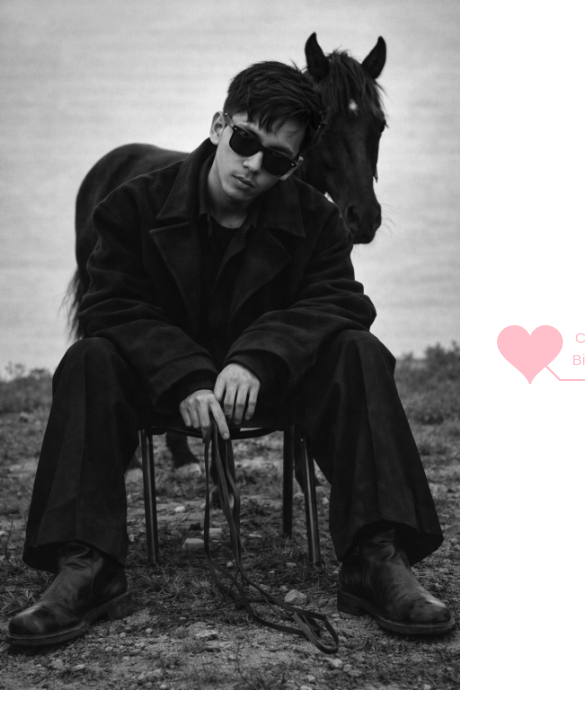
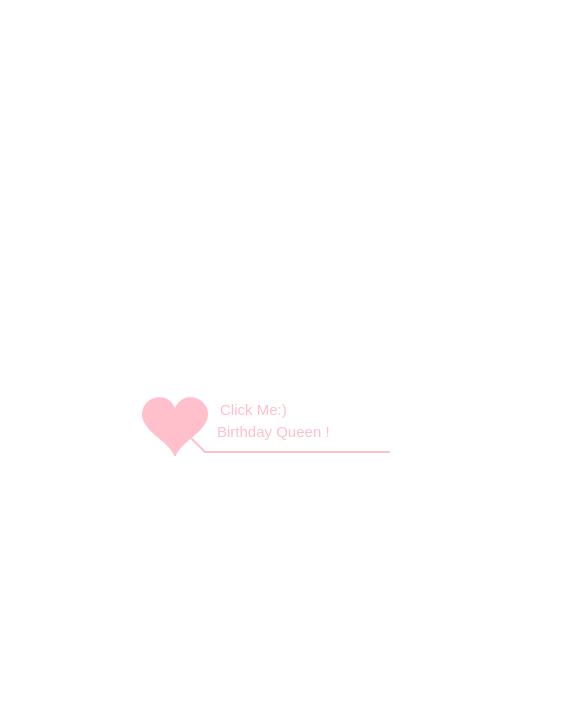
Before and after one commit to siddkhan07/Huzaifi, a plain HTML site: page index.html in a window 390 px wide. Shown: the top 728 px of the page, 585 px wide, since content can reach past the window. Drawn offline with Linux system fonts and the light colour scheme.

Commit message:
Update CSS for responsive design and background properties

```diff
--- a/file/default.css
+++ b/file/default.css
@@ -1,9 +1,7 @@
 body {
   margin: 0;
   padding: 0;
-  background-image: url('../img2.png');
-  background-size: cover;
-  background-repeat: no-repeat;
+  background-image: url('../img2.png') center/cover no-repeat fixsed;
   font-size: 14px;
   font-family: sans-serif;
   color: white;
@@ -19,9 +17,9 @@ a {
 #wrap {
   position: relative;
   margin: 0 auto;
-  width: 1100px;
-  height: 680px;
-  margin-top: 10px;
+  width: 100%;
+  height: 100vh;
+  margin-top: 0;
 }
 #text {
   width: 272px;
@@ -57,9 +55,9 @@ a {
   font-size: 64px;
 }
 #canvas {
-  margin: 0 auto;
-  width: 1100px;
-  height: 680px;
+  display: block;
+  width: 100%;
+  height: 100vh;
 }
 #error {
   margin: 0 auto;
@@ -84,3 +82,17 @@ a {
   font-family: monospace;
 
 }
+@media(max-width:600px){
+  #text{
+    left:50%;
+    transform:translateX(-50%);
+    width:90%;
+  }
+
+  #message-box{
+    font-size:18px;
+    margin-top:70vh;
+    text-align:center;
+    width:100%;
+  }
+}
```
